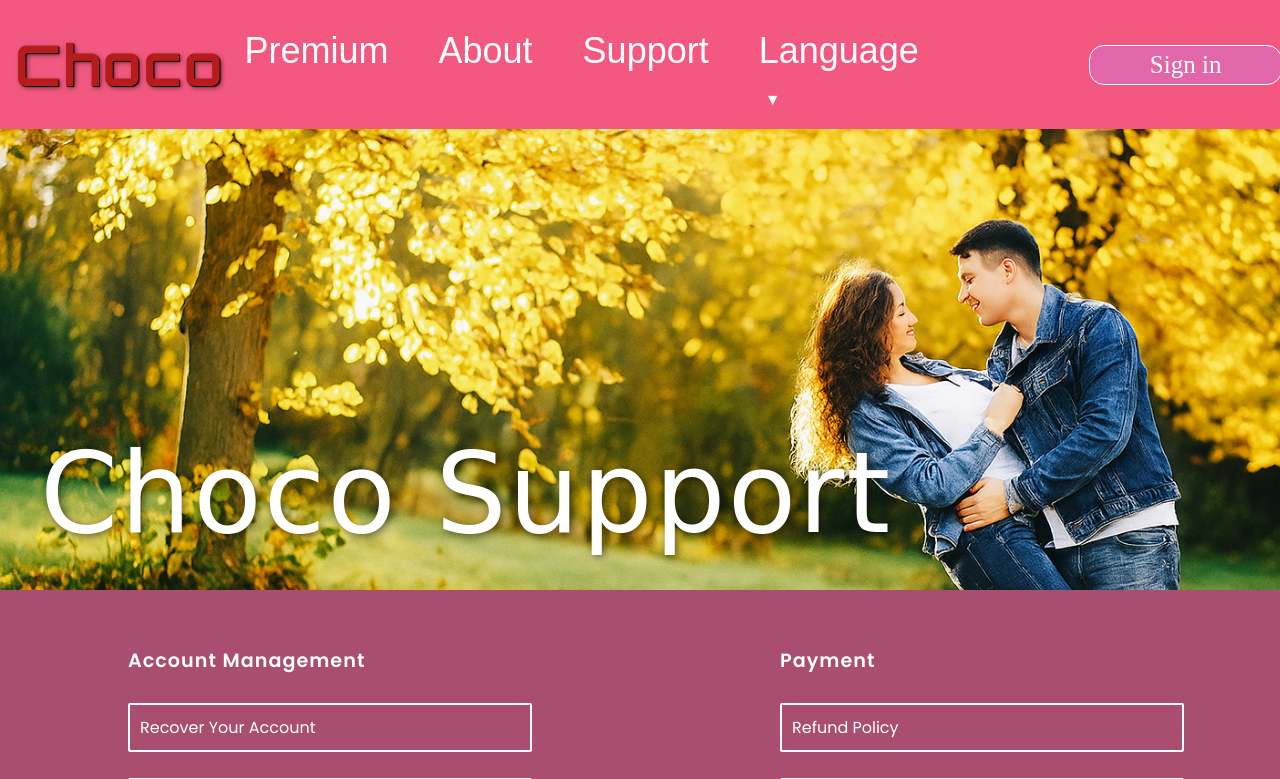
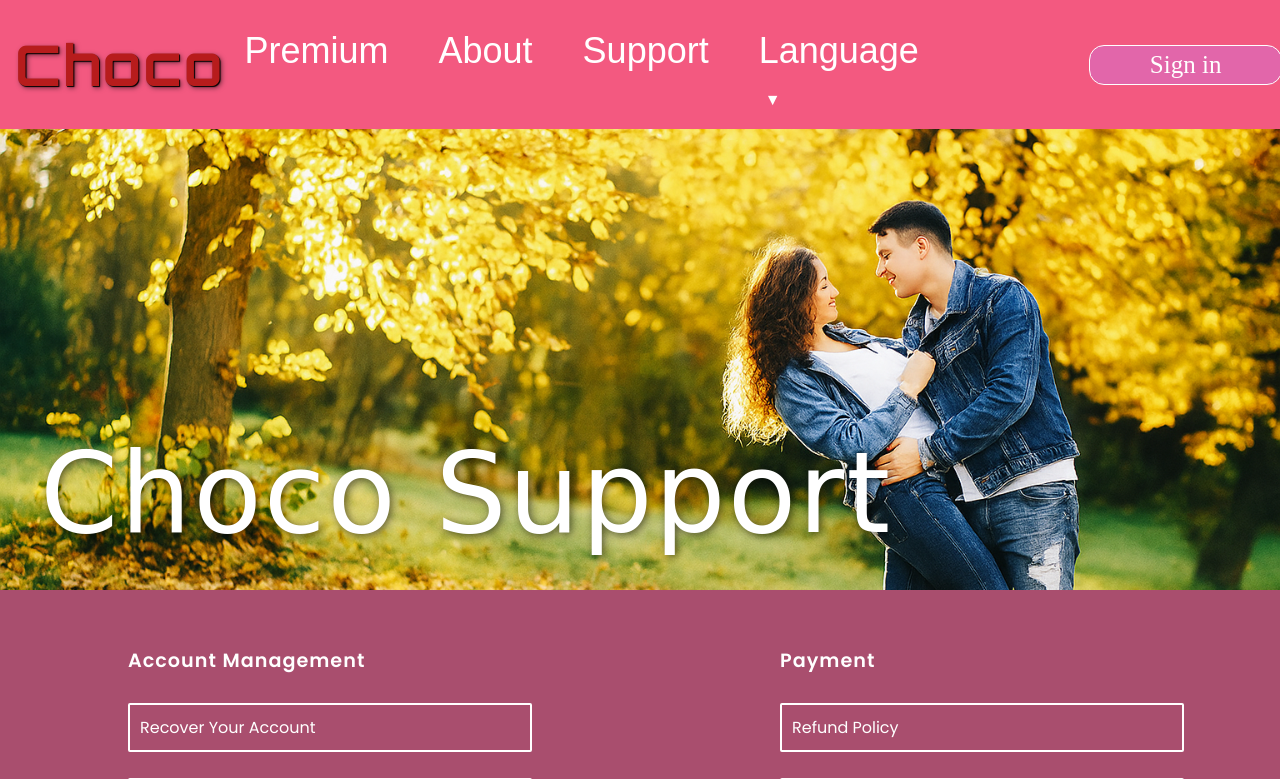
Before and after one commit to ThanhQuy-coder/Dating-Website, a PHP site: template frontend/views/support.html in a window 1280 px wide; the page is wider, and only the part inside the window is pictured. Shown: the top 779 px of that part. Run offline with PHP 8.4, Linux system fonts and the light colour scheme; the template is opened without the code that fills it, so the values that code supplies are empty; some web fonts are replaced.

Commit message:
chore(suppport):minor fixes

```diff
--- a/frontend/assets/css/support.css
+++ b/frontend/assets/css/support.css
@@ -16,6 +16,7 @@ body {
    position: fixed;
   top: 0;
   left: 0;
+  right:0;
   z-index: 1000;}
 
 .logo {
@@ -113,7 +114,7 @@ body {
 /* ===== SUPPORT HERO ===== */
 .support-hero {
   position: relative;
-  width: 1400px;
+  width: 100%;
   height: 590px;
   overflow:hidden;
 }
```
